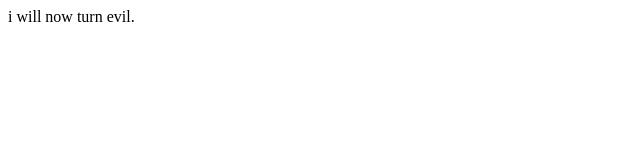
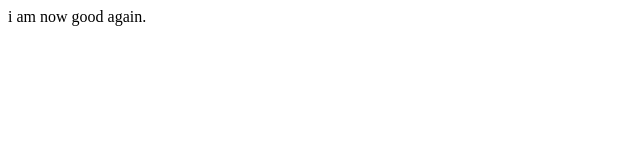
Before and after one commit to TimoBrouwer/HTML, a plain HTML site: page index.html in a window 1280 px wide. Shown: the full height of the page, 0-640 px from the left. Drawn offline with Linux system fonts and the light colour scheme.

Commit message:
Turned good again

```diff
--- a/index.html
+++ b/index.html
@@ -10,6 +10,6 @@
         <link rel="stylesheet" href="">
     </head>
     <body>
-       i will now turn evil.
+       i am now good again.
     </body>
 </html>
```
